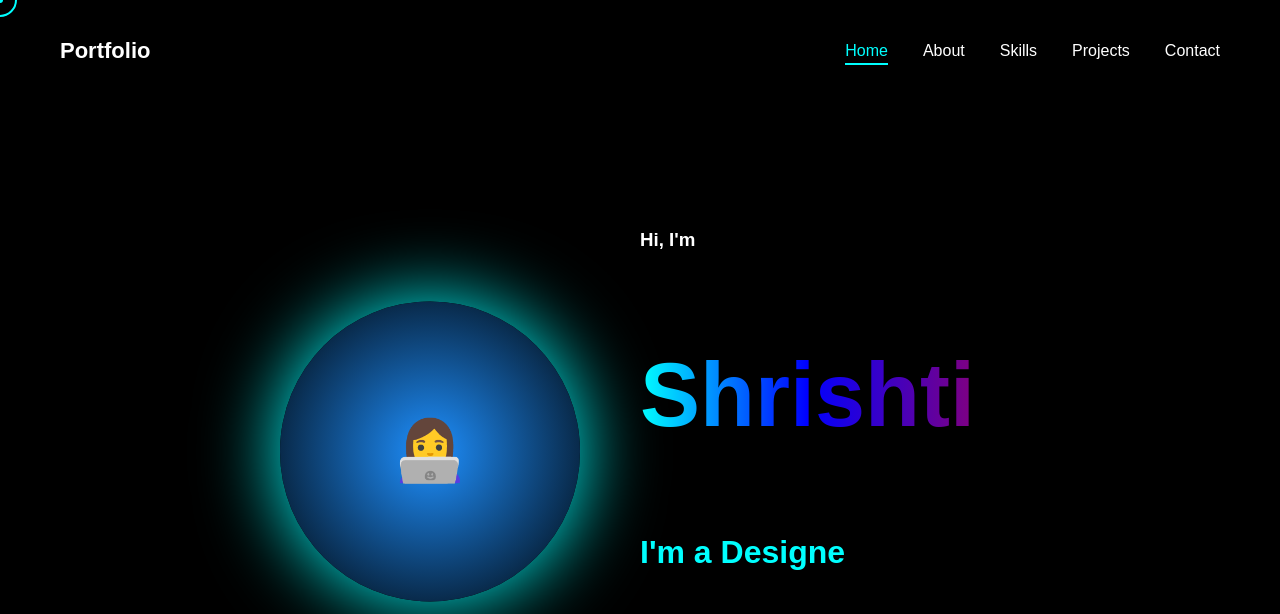
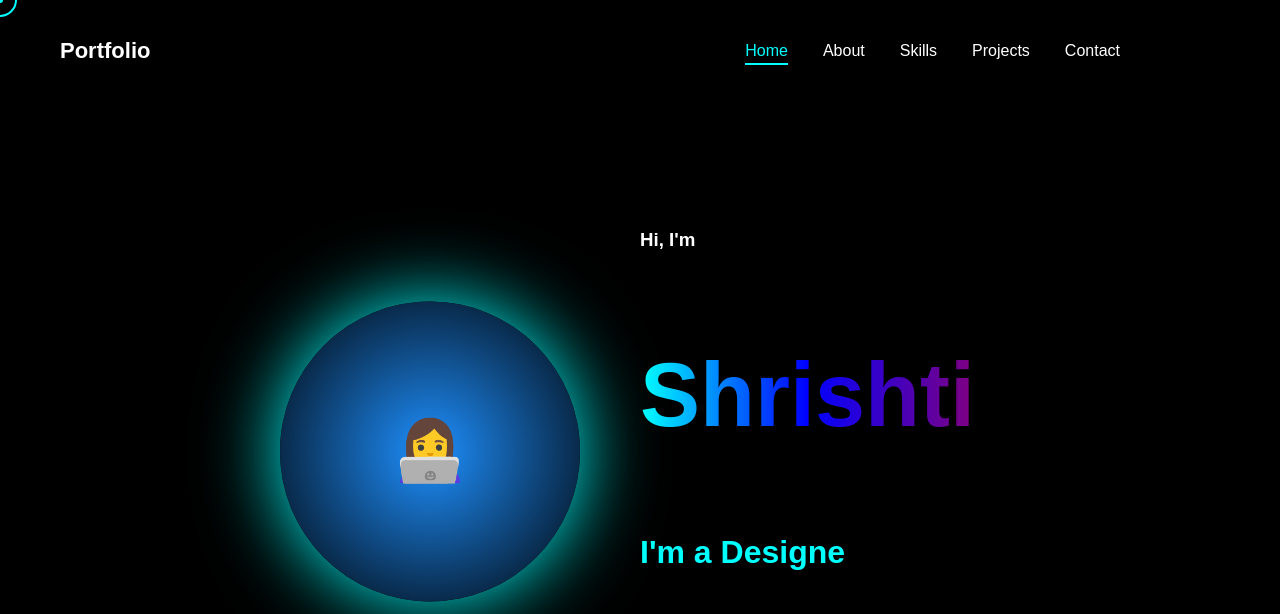
Before and after one commit to shrishti452/Portfolio-web, a plain HTML site: page index.html in a window 1280 px wide. Shown: the top 614 px of the page. Drawn offline with Linux system fonts and the light colour scheme.

Commit message:
improve navbar

```diff
--- a/style.css
+++ b/style.css
@@ -94,6 +94,7 @@ nav ul {
   display: flex;
   list-style: none;
   gap: 35px;
+  margin-right: 100px; /* 👈 ADD THIS */
 }
 
 nav ul li {
```
